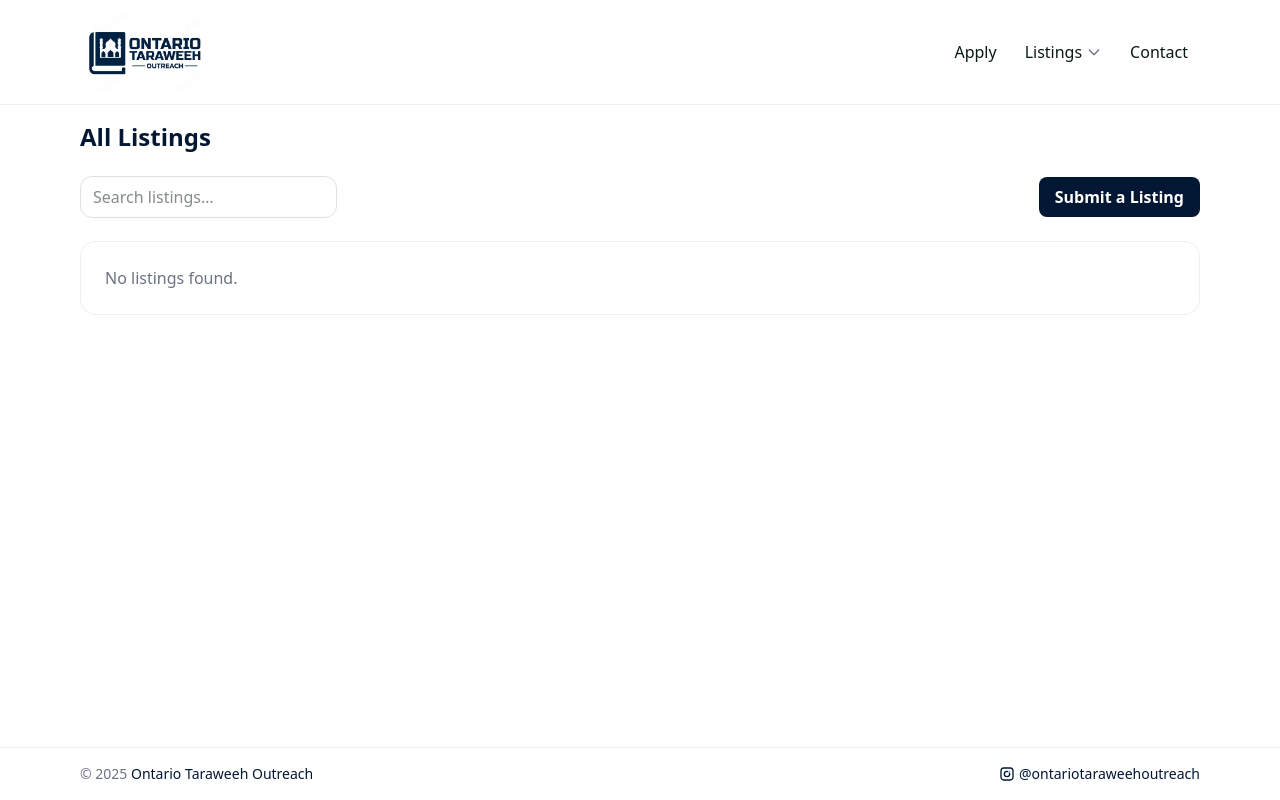
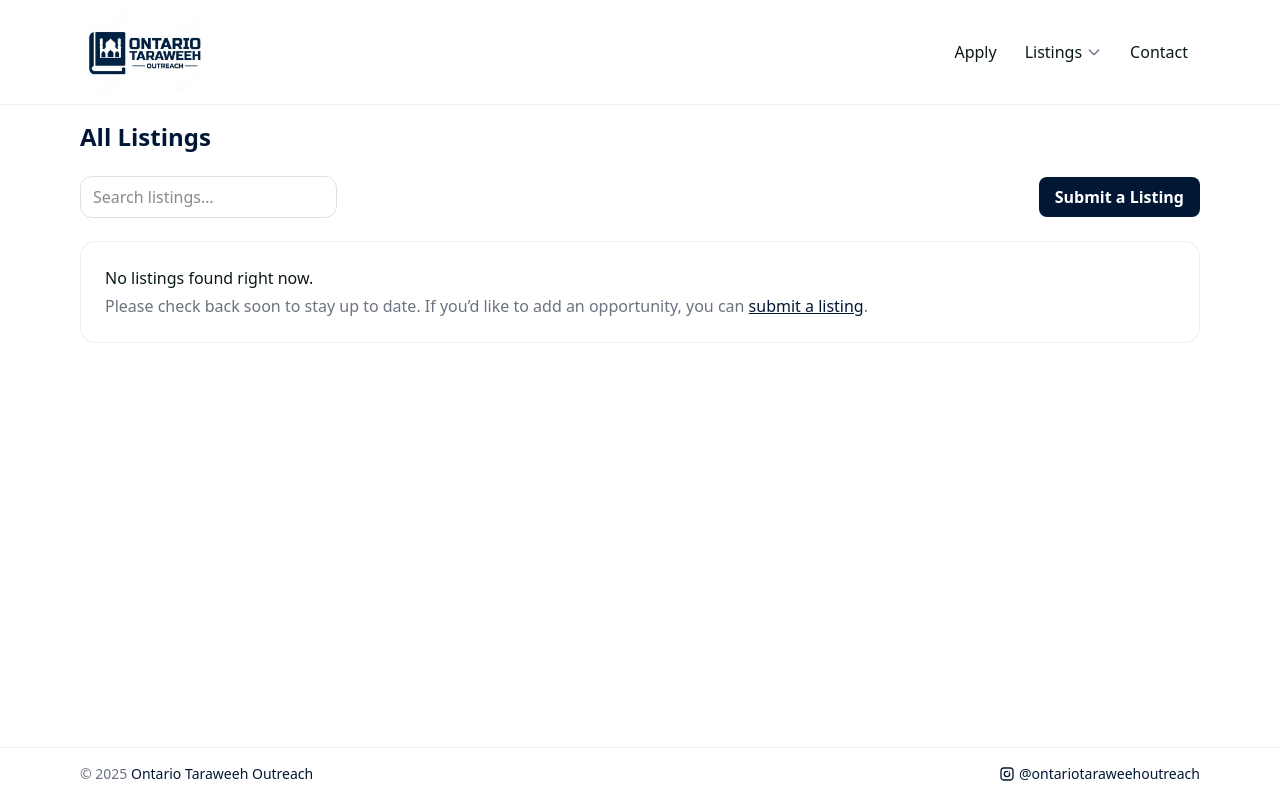
Before and after one commit to Zaydqadri/OTO_Web_Dev, a Next.js app: page /listings/all in a window 1280 px wide. Built offline with nearby package versions, Linux system fonts and the light colour scheme.

Commit message:
Updated no listings UI

```diff
--- a/src/components/ListingsTable.tsx
+++ b/src/components/ListingsTable.tsx
@@ -114,7 +114,7 @@ export default function ListingsTable({ category }: { category?: string }) {
       <div className="space-y-3">
         {filtered.map((r, i) => (
           <details key={i} className="group rounded-2xl border border-[color:rgb(0_0_0_/_0.06)] bg-white">
-           <summary className="cursor-pointer list-none p-4 sm:p-5 flex flex-col sm:flex-row sm:items-center gap-2 sm:gap-3 [&::-webkit-details-marker]:hidden">
+            <summary className="cursor-pointer list-none p-4 sm:p-5 flex flex-col sm:flex-row sm:items-center gap-2 sm:gap-3 [&::-webkit-details-marker]:hidden">
               {/* Top row: arrow + title */}
               <div className="flex items-center gap-2">
                 {/* Expand icon */}
@@ -151,7 +151,7 @@ export default function ListingsTable({ category }: { category?: string }) {
                     className={`${chip} ${r.available === "Open"
                       ? "border-green-500 text-green-700 bg-green-50"
                       : "border-red-500 text-red-700 bg-red-50"
-                    }`}
+                      }`}
                   >
                     {r.available === "Open" ? "Open" : "Filled"}
                   </span>
@@ -207,9 +207,14 @@ export default function ListingsTable({ category }: { category?: string }) {
         ))}
 
         {filtered.length === 0 && (
-          <div className="p-6 text-[var(--muted)] rounded-2xl border border-[color:rgb(0_0_0_/_0.06)] bg-white">
-            No listings found.
+          <div className="p-6 text-[var(--ink)] rounded-2xl border border-[color:rgb(0_0_0_/_0.06)] bg-white">
+            <p className="font-medium">No listings found right now.</p>
+            <p className="mt-1 text-[var(--muted)]">
+              Please check back soon to stay up to date. If you’d like to add an opportunity, you can{" "}
+              <a href="/apply" className="underline text-[var(--brand)]">submit a listing</a>.
+            </p>
           </div>
+
         )}
       </div>
     </section>
```
